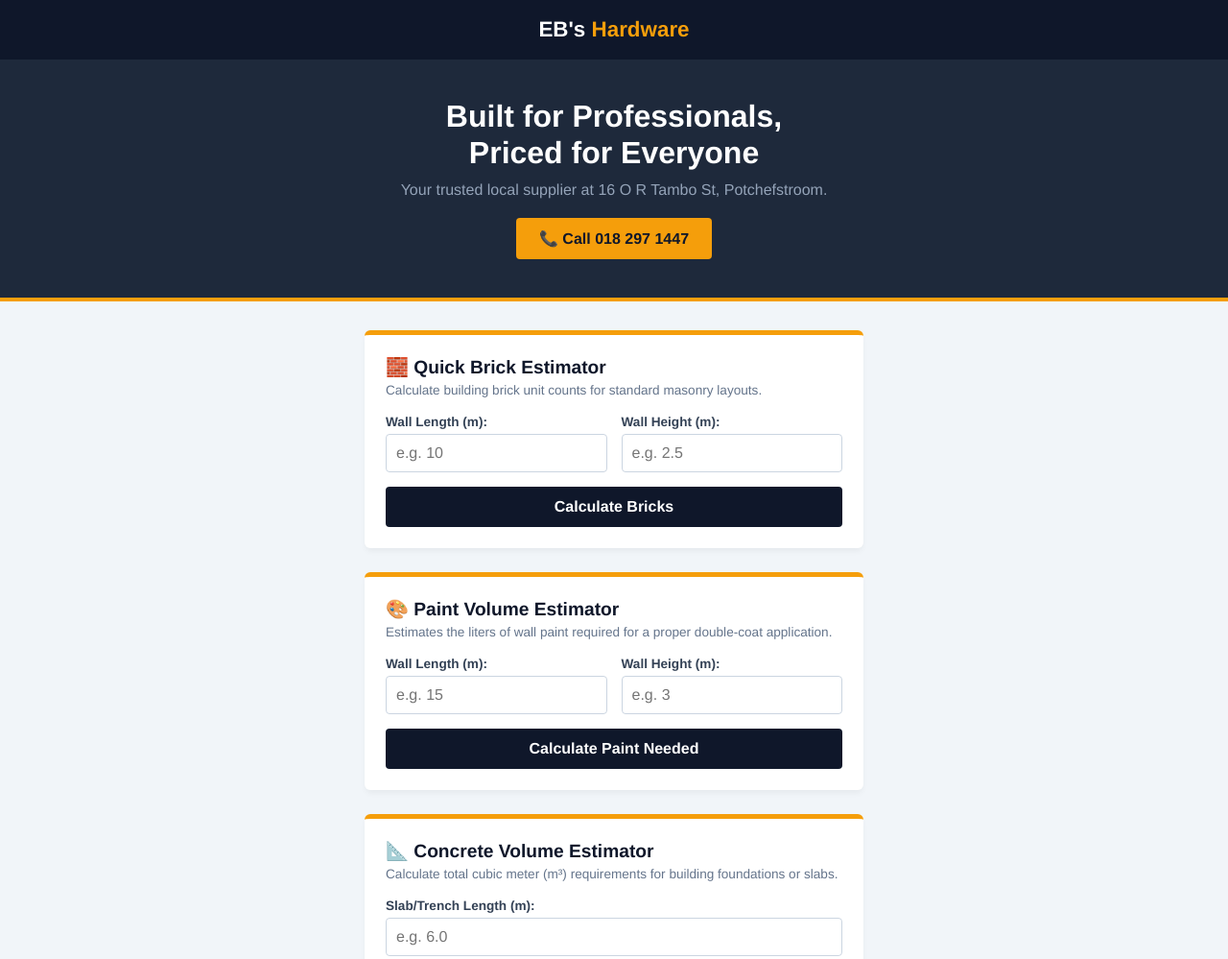
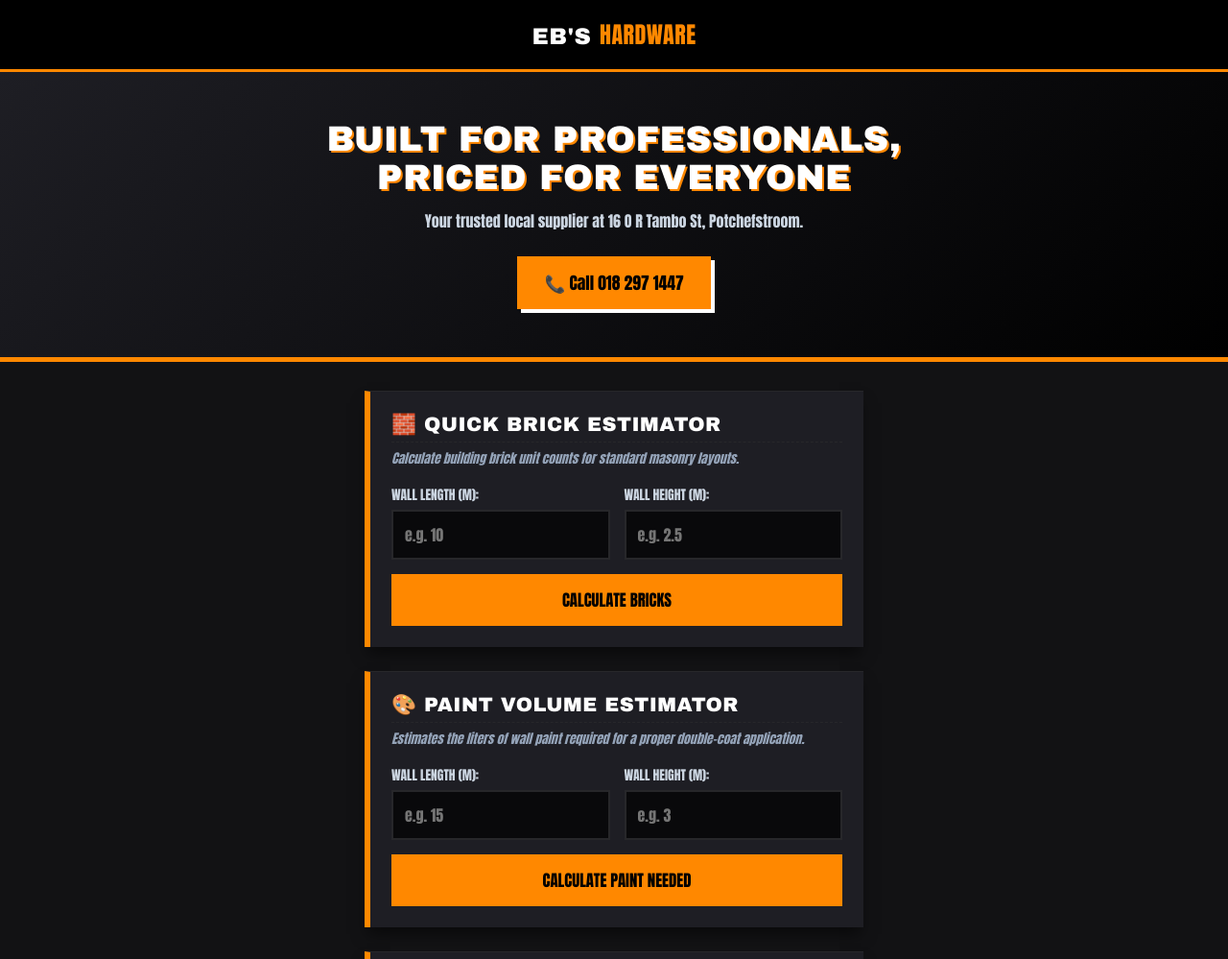
Before and after one commit to anelengwenya52-png/ebs-hardware, a plain HTML site: page index.html in a window 1280 px wide. Shown: the top 999 px of the page at 96% size. Drawn offline with Linux system fonts and the light colour scheme.

Commit message:
Update style.css

```diff
--- a/style.css
+++ b/style.css
@@ -1,50 +1,79 @@
 
 /* Core Structural Cleanups */
-* { box-sizing: border-box; margin: 0; padding: 0; font-family: 'Helvetica Neue', Arial, sans-serif; }
+* { box-sizing: border-box; margin: 0; padding: 0; font-family: 'Impact', 'Arial Black', sans-serif; }
 html { scroll-behavior: smooth; }
-body { background-color: #f1f5f9; color: #0f172a; padding-bottom: 20px; text-align: center; }
+body { background-color: #121214; color: #f8fafc; padding-bottom: 20px; text-align: center; font-family: 'Arial', sans-serif; }
+
+/* Bold Typography Accents */
+h1, h2, h3, .tab-btn { font-family: 'Arial Black', 'Impact', sans-serif; text-transform: uppercase; letter-spacing: 0.5px; }
 
 /* Navigation Top Bar */
-nav { background-color: #0f172a; padding: 18px; color: white; display: flex; justify-content: center; }
-nav h2 { font-size: 1.4rem; font-weight: bold; }
-nav h2 span { color: #f59e0b; } /* Construction Amber Accent */
+nav { background-color: #000000; padding: 18px; color: white; display: flex; justify-content: center; border-bottom: 3px solid #ff8800; }
+nav h2 { font-size: 1.5rem; font-weight: 900; }
+nav h2 span { color: #ff8800; }
 
-/* Hero Banner Space */
-.hero-banner { padding: 40px 20px; background-color: #1e293b; color: white; border-bottom: 4px solid #f59e0b; }
-.hero-banner h1 { font-size: 2rem; margin-bottom: 10px; line-height: 1.2; }
-.hero-banner p { color: #94a3b8; font-size: 1rem; margin-bottom: 20px; }
+/* High-Impact Hero Banner (Inspired by Black November & Flyer Graphics) */
+.hero-banner {
+    padding: 50px 20px;
+    background: linear-gradient(135deg, #1e1e24 0%, #000000 100%);
+    color: white;
+    border-bottom: 5px solid #ff8800;
+    position: relative;
+}
+.hero-banner h1 { font-size: 2.3rem; margin-bottom: 12px; line-height: 1.1; color: #ffffff; text-shadow: 2px 2px 0px #ff8800; }
+.hero-banner p { color: #cbd5e1; font-size: 1rem; margin-bottom: 25px; font-weight: bold; }
 
-/* Sturdy Call Button */
+/* Industrial Call Action Button */
 .btn-call {
-    display: inline-block; background-color: #f59e0b; color: #0f172a; text-decoration: none;
-    padding: 12px 24px; font-weight: bold; font-size: 1rem; border-radius: 4px; transition: background 0.2s;
+    display: inline-block; background-color: #ff8800; color: #000000; text-decoration: none;
+    padding: 14px 28px; font-weight: 900; font-size: 1.1rem; border-radius: 0px;
+    box-shadow: 4px 4px 0px #ffffff; transition: transform 0.1s, box-shadow 0.1s;
 }
-.btn-call:hover { background-color: #d97706; }
+.btn-call:hover { transform: translate(2px, 2px); box-shadow: 2px 2px 0px #ffffff; background-color: #e07700; }
+
+/* Tab Selector Bar Menu (Rugged Dark Grid) */
+.tab-menu { background-color: #000000; display: flex; justify-content: center; overflow: hidden; border-top: 1px solid #27272a; }
+.tab-btn { background-color: inherit; border: none; outline: none; cursor: pointer; padding: 16px 20px; transition: 0.2s; color: #a1a1aa; font-weight: bold; font-size: 0.95rem; flex: 1; }
+.tab-btn:hover { color: #ff8800; background-color: #18181b; }
+.tab-btn.active { color: #ff8800; background-color: #18181b; border-bottom: 4px solid #ff8800; }
+
+/* Tab Behavior Displays */
+.tab-content { display: none; }
+.default-active { display: block; }
 
 /* Workspace Containers */
 .main-container { max-width: 550px; margin: 30px auto; padding: 0 15px; }
 
-/* Workstation Card Blocks */
-.calc-card { background: white; padding: 22px; border-radius: 6px; box-shadow: 0 4px 6px -1px rgba(0,0,0,0.05); border-top: 5px solid #f59e0b; margin-bottom: 25px; text-align: left; }
-.calc-card h3 { margin-bottom: 5px; color: #0f172a; font-size: 1.2rem; }
-.card-subtitle { color: #64748b; font-size: 0.85rem; margin-bottom: 18px; }
+/* Workstation Card Blocks (Heavy Industrial Contrast) */
+.calc-card { background: #1e1e24; padding: 22px; border-radius: 0px; box-shadow: 0 10px 15px -3px rgba(0,0,0,0.5); border-left: 6px solid #ff8800; margin-bottom: 25px; text-align: left; border-top: 1px solid #27272a; }
+.calc-card h3 { margin-bottom: 6px; color: #ffffff; font-size: 1.3rem; border-bottom: 1px dashed #27272a; padding-bottom: 6px; }
+.card-subtitle { color: #94a3b8; font-size: 0.85rem; margin-bottom: 18px; font-style: italic; }
+
+/* Product Image Optimization Showcase */
+.product-img { width: 100%; height: 220px; object-fit: cover; border-radius: 0px; margin-bottom: 15px; border: 2px solid #ff8800; }
+.product-specs { list-style-position: inside; margin-left: 5px; color: #e2e8f0; font-size: 0.9rem; }
+.product-specs li { margin-bottom: 8px; }
+.product-specs strong { color: #ff8800; }
 
 /* Inputs Framework */
 .input-group { margin-bottom: 15px; }
 .input-row { display: flex; gap: 15px; }
 .input-row .input-group { flex: 1; }
-label { display: block; font-weight: bold; margin-bottom: 5px; font-size: 0.85rem; color: #334155; }
-input { width: 100%; padding: 10px; border: 1px solid #cbd5e1; border-radius: 4px; font-size: 1rem; color: #1e293b; }
-input:focus { outline: none; border-color: #f59e0b; }
+label { display: block; font-weight: bold; margin-bottom: 6px; font-size: 0.85rem; color: #cbd5e1; text-transform: uppercase; }
+input { width: 100%; padding: 12px; background-color: #09090b; border: 2px solid #27272a; border-radius: 0px; font-size: 1rem; color: #ffffff; font-weight: bold; }
+input:focus { outline: none; border-color: #ff8800; background-color: #000000; }
 
 /* Action Buttons inside Cards */
-.calc-btn { background-color: #0f172a; color: white; font-weight: bold; border: none; padding: 12px; width: 100%; border-radius: 4px; cursor: pointer; font-size: 1rem; transition: background 0.2s; }
-.calc-btn:hover { background-color: #1e293b; color: #f59e0b; }
+.calc-btn { background-color: #ff8800; color: #000000; font-weight: 900; border: none; padding: 14px; width: 100%; border-radius: 0px; cursor: pointer; font-size: 1.05rem; text-transform: uppercase; transition: background 0.2s; }
+.calc-btn:hover { background-color: #ffffff; color: #000000; }
 
-/* Dynamic Calculation Results Frame */
-.output-box { margin-top: 15px; background-color: #f0fdf4; border: 1px dashed #22c55e; padding: 12px; border-radius: 4px; text-align: center; display: none; line-height: 1.5; font-size: 0.95rem; }
+/* Green Output Alerts */
+.output-box { margin-top: 15px; background-color: #052e16; border: 2px dashed #22c55e; padding: 14px; border-radius: 0px; text-align: center; display: none; line-height: 1.5; font-size: 1rem; color: #ffffff; }
+.output-box strong { color: #4ade80; }
 
-/* Info Display Modifications */
-.info-card { border-top-color: #0f172a; }
-.info-list p { margin-bottom: 10px; font-size: 0.9rem; color: #334155; }
-footer { text-align: center; color: #64748b; font-size: 0.8rem; margin: 30px 0; }
+/* Info Card Adjustments */
+.info-card { border-left-color: #ffffff; background: #000000; border: 2px solid #27272a; border-left: 6px solid #ffffff; }
+.info-list p { margin-bottom: 12px; font-size: 0.95rem; color: #e2e8f0; border-bottom: 1px solid #18181b; padding-bottom: 8px; }
+.info-list strong { color: #ff8800; }
+
+footer { text-align: center; color: #71717a; font-size: 0.8rem; margin: 40px 0; font-family: Arial, sans-serif; }
```
